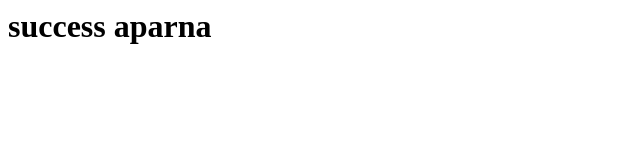
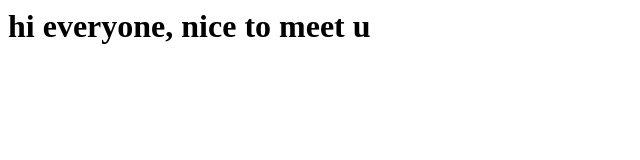
Before and after one commit to krishna0798/codedeploy-docker-Container, a plain HTML site: page index.html in a window 1280 px wide. Shown: the whole page, without its empty margins (0-640 px from the left). Drawn offline with Linux system fonts and the light colour scheme.

Commit message:
Update index.html

```diff
--- a/index.html
+++ b/index.html
@@ -1,7 +1,7 @@
 <html>
   <body>
     <h1>
-      success aparna
+      hi everyone, nice to meet u
     </h1>
   </body>
 </html>
```
